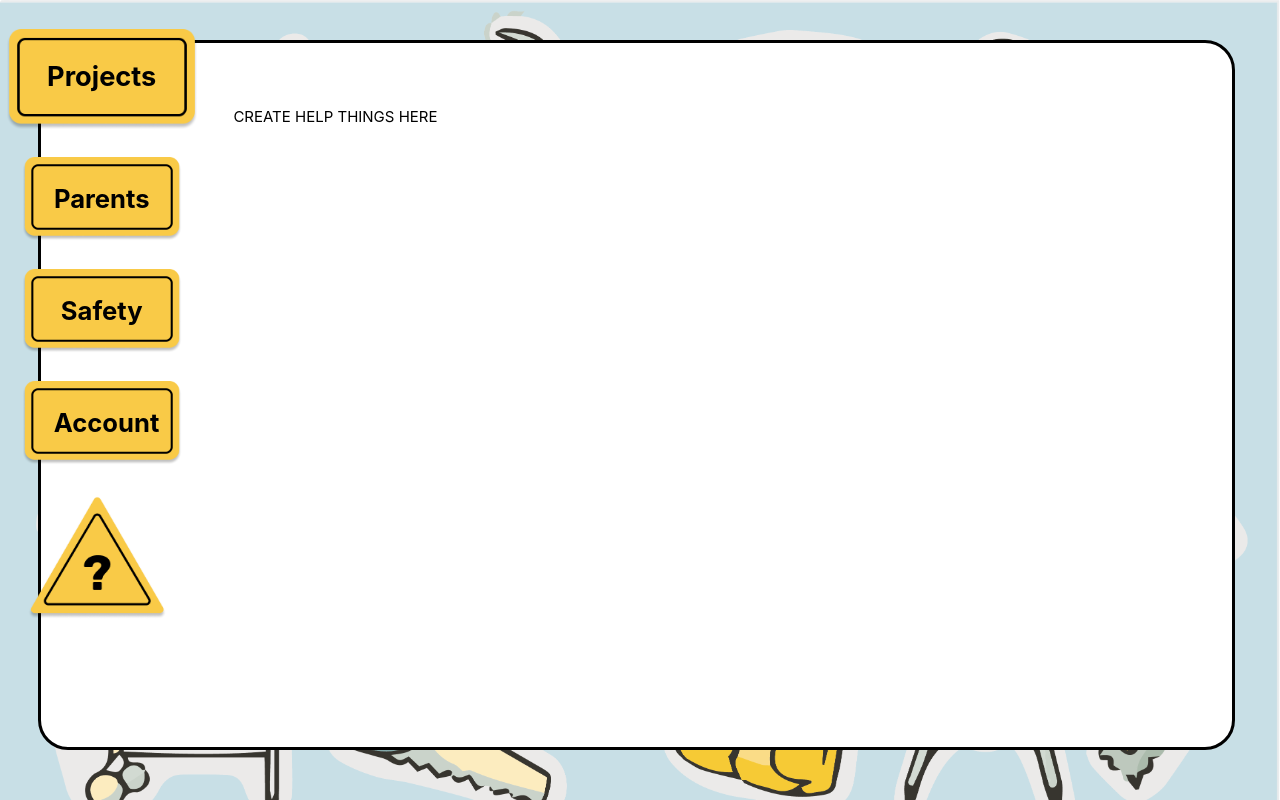
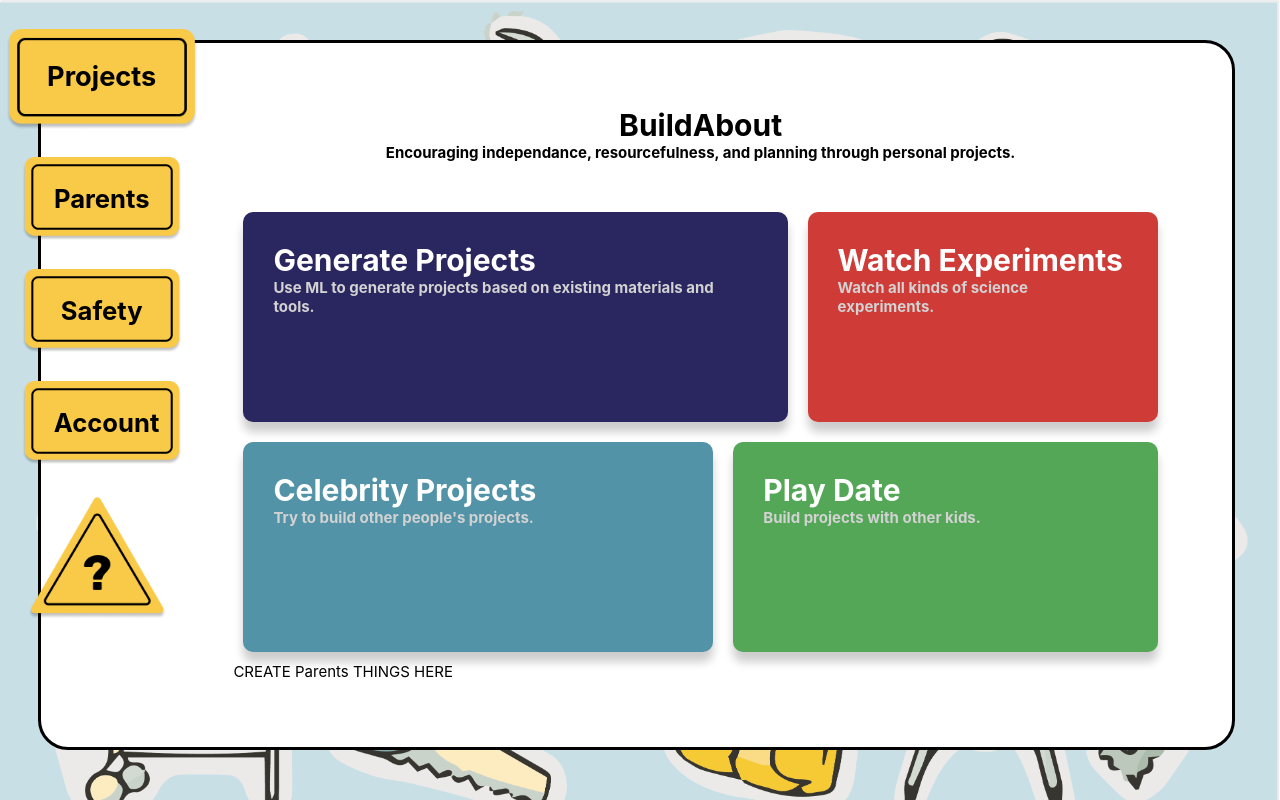
Before and after one commit to anouarh/ivyhacks-buildabout, a React (Create React App) app in the folder Frontend/buildabout-frontend/: page /parents in a window 1280 px wide. Built offline with nearby package versions, Linux system fonts and the light colour scheme; a web font is replaced by a local one.

Commit message:
Fixed homepage

```diff
--- a/Frontend/buildabout-frontend/src/pages/home/home-page.css
+++ b/Frontend/buildabout-frontend/src/pages/home/home-page.css
@@ -0,0 +1,47 @@
+.main-activities .row {
+  display: flex;
+  flex-direction: row;
+}
+
+.title {
+  margin-bottom: 40px;
+  text-align: center;
+}
+
+.main-activities .activity-card {
+  border-radius: 10px;
+  box-shadow: 0 10px 10px rgba(0, 0, 0, 0.2);
+  flex-grow: 1;
+  height: 150px;
+  color: #fff;
+  padding: 30px;
+  margin: 10px;
+  cursor: pointer;
+  transition: all 0.3s ease-out;
+}
+
+.activity-card:hover {
+  transform: translateY(-5px) scale(1.005) translateZ(0);
+  box-shadow: 0 24px 36px rgba(0, 0, 0, 0.11),
+    0 24px 46px var(rgba(255, 215, 97, 0.48));
+}
+
+.purple {
+  background-color: #2a265f;
+}
+
+.red {
+  background-color: #cf3c38;
+}
+
+.blue {
+  background-color: #5393a7;
+}
+
+.green {
+  background-color: #53a756;
+}
+
+.faded {
+  color: #d2d2d2;
+}
--- a/Frontend/buildabout-frontend/src/pages/home/home-page.js
+++ b/Frontend/buildabout-frontend/src/pages/home/home-page.js
@@ -10,6 +10,35 @@ class Home extends Component {
   render() {
     return (
       <div>
+        <div className="title">
+          <h1>BuildAbout</h1>
+          <h4>
+            Encouraging independance, resourcefulness, and planning through
+            personal projects.
+          </h4>
+        </div>
+        <div className="main-activities">
+          <div className="row">
+            <div className="activity-card purple">
+              <h1>Generate Projects</h1>
+              <h4 className="faded">Use ML to generate projects based on existing materials and tools.</h4>
+            </div>
+            <div className="activity-card red">
+              <h1>Watch Experiments</h1>
+              <h4 className="faded">Watch all kinds of science experiments.</h4>
+            </div>
+          </div>
+          <div className="row">
+            <div className="activity-card blue">
+              <h1>Celebrity Projects</h1>
+              <h4 className="faded">Try to build other people's projects.</h4>
+            </div>
+            <div className="activity-card green">
+              <h1>Play Date</h1>
+              <h4 className="faded">Build projects with other kids.</h4>
+            </div>
+          </div>
+        </div>
         <Route path="/projects" exact component={Projects} />
         <Route path="/safety" exact component={Safety} />
         <Route path="/help" exact component={Help} />
--- a/Frontend/buildabout-frontend/src/pages/parents/parents-page.js
+++ b/Frontend/buildabout-frontend/src/pages/parents/parents-page.js
@@ -2,7 +2,7 @@ import React from "react";
 import "./parents-page.css";
 
 function Parents() {
-  return <p>CREATE HELP THINGS HERE</p>;
+  return <p>CREATE Parents THINGS HERE</p>;
 }
 
 export default Parents;
```
Also changed, not shown: Frontend/buildabout-frontend/src/App.js (+4 -26 lines), Frontend/buildabout-frontend/src/pages/account/account-page.js (+8 -0 lines).
